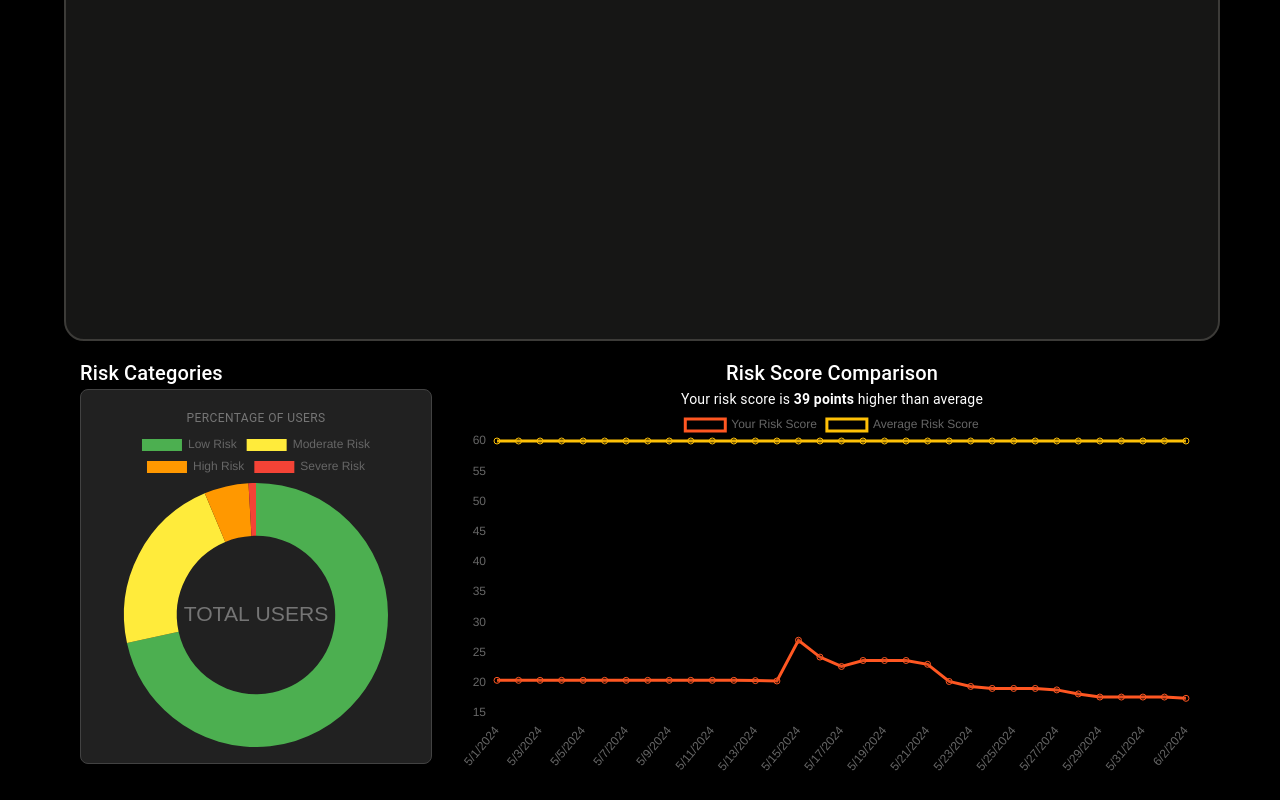
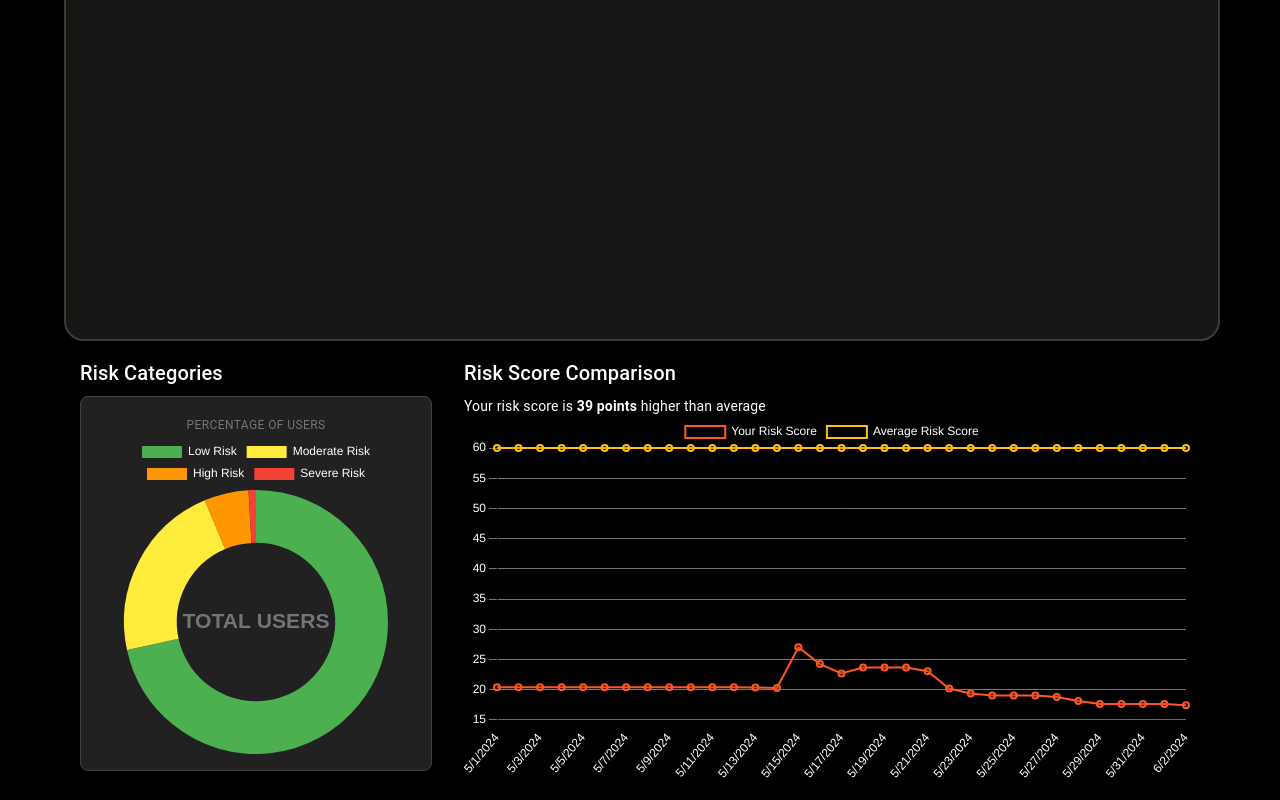
Before and after one commit to shvam0000/dune-security-dashboard, a React (Create React App) app: page / in a window 1280 px wide. Shown: the part 861-1661 px from the top of the page. Built offline with nearby package versions, Linux system fonts and the light colour scheme.

Commit message:
WIP: line chart data integration

```diff
--- a/src/components/fourth-row/fourth-row.tsx
+++ b/src/components/fourth-row/fourth-row.tsx
@@ -16,16 +16,14 @@ const Dashboard = () => {
         label: 'Your Risk Score',
         data: dashboardData.risk_score_over_time.map((item) => item.risk_score),
         borderColor: '#FF5722',
+        borderWidth: 2,
         fill: false,
       },
       {
         label: 'Average Risk Score',
-        data: dashboardData.risk_score_over_time.map(
-          () =>
-            // Calculate average risk score as needed
-            60 // Placeholder value
-        ),
+        data: dashboardData.risk_score_over_time.map(() => 60), // Placeholder value
         borderColor: '#FFC107',
+        borderWidth: 2,
         fill: false,
       },
     ],
@@ -34,18 +32,15 @@ const Dashboard = () => {
   const centerTextPlugin = {
     id: 'centerText',
     beforeDraw: (chart) => {
-      const ctx = chart.ctx;
-      const { width, height } = chart.chartArea;
-      const fontSize = (height / 200).toFixed(2);
+      const { ctx, chartArea } = chart;
+      const { width, height } = chartArea;
       ctx.save();
       ctx.textAlign = 'center';
       ctx.textBaseline = 'middle';
       ctx.fillStyle = '#757575';
-      ctx.font = `${fontSize}em Arial`;
-      const text = 'TOTAL USERS';
-      const textX = width / 2;
-      const textY = height / 2 + chart.legend.height;
-      ctx.fillText(text, textX, textY);
+      const fontSize = (height / 200).toFixed(2);
+      ctx.font = `bold ${fontSize}em Arial`;
+      ctx.fillText('TOTAL USERS', width / 2, height / 2 + chart.legend.height);
       ctx.restore();
     },
   };
@@ -71,6 +66,10 @@ const Dashboard = () => {
     plugins: {
       legend: {
         display: true,
+        position: 'top',
+        labels: {
+          color: '#fff',
+        },
       },
       tooltip: {
         enabled: true,
@@ -84,11 +83,47 @@ const Dashboard = () => {
     },
   };
 
+  const lineOptions = {
+    responsive: true,
+    plugins: {
+      legend: {
+        display: true,
+        position: 'top',
+        labels: {
+          color: '#fff',
+        },
+      },
+      tooltip: {
+        enabled: true,
+      },
+    },
+    scales: {
+      x: {
+        grid: {
+          display: false,
+          color: '#2D2C2B',
+        },
+        ticks: {
+          color: '#fff',
+        },
+      },
+      y: {
+        grid: {
+          display: true,
+          color: '#757575',
+        },
+        ticks: {
+          color: '#fff',
+        },
+      },
+    },
+  };
+
   return (
     <Box sx={{ color: '#fff', padding: 2 }}>
       <Grid container spacing={4}>
         <Grid item xs={4}>
-          <Typography variant="h6" sx={{ color: '#fff' }}>
+          <Typography variant="h6" gutterBottom sx={{ color: '#fff' }}>
             Risk Categories
           </Typography>
           <Box
@@ -106,12 +141,14 @@ const Dashboard = () => {
           </Box>
         </Grid>
         <Grid item xs={8}>
+          <Typography variant="h6" gutterBottom>
+            Risk Score Comparison
+          </Typography>
+          <Typography variant="body2">
+            Your risk score is <strong>39 points</strong> higher than average
+          </Typography>
           <Box sx={{ textAlign: 'center' }}>
-            <Typography variant="h6">Risk Score Comparison</Typography>
-            <Typography variant="body2">
-              Your risk score is <strong>39 points</strong> higher than average
-            </Typography>
-            <Line data={riskScoreOverTimeData} />
+            <Line data={riskScoreOverTimeData} options={lineOptions} />
           </Box>
         </Grid>
       </Grid>
```
